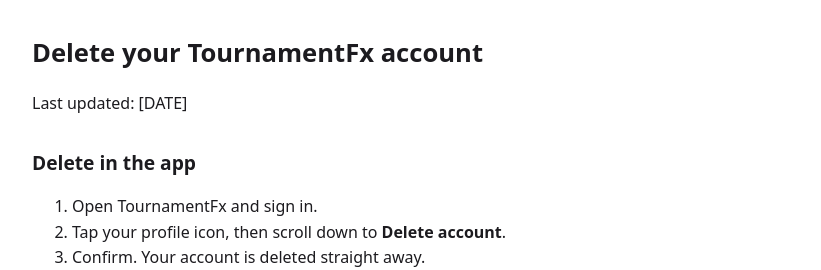
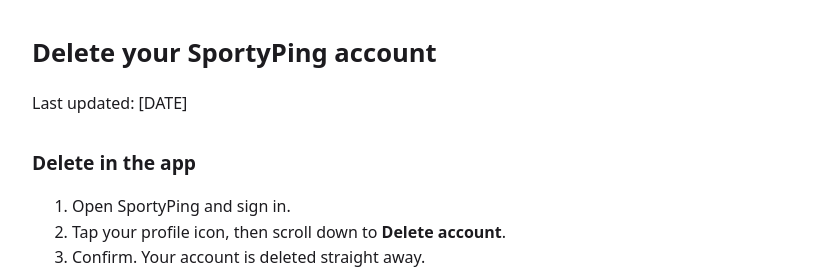
Before and after one commit to TournamentFx/TournamentFx, a plain HTML site: page delete-account.html in a window 1280 px wide. Shown: the top 270 px of the page, without its empty margins (228-1049 px from the left). Drawn offline with Linux system fonts and the light colour scheme.

Commit message:
Update account references from TournamentFx to SportyPing

```diff
--- a/delete-account.html
+++ b/delete-account.html
@@ -3,7 +3,7 @@
 <head>
   <meta charset="utf-8">
   <meta name="viewport" content="width=device-width, initial-scale=1">
-  <title>Delete your TournamentFx account</title>
+  <title>Delete your SportyPing account</title>
   <style>
     :root { color-scheme: light dark; }
     body { font-family: system-ui, sans-serif; line-height: 1.6; max-width: 760px; margin: 0 auto; padding: 16px; color: #1c1b1f; background: #ffffff; }
@@ -17,12 +17,12 @@
   </style>
 </head>
 <body>
-  <h1>Delete your TournamentFx account</h1>
+  <h1>Delete your SportyPing account</h1>
   <p>Last updated: [DATE]</p>
 
   <h2>Delete in the app</h2>
   <ol>
-    <li>Open TournamentFx and sign in.</li>
+    <li>Open SportyPing and sign in.</li>
     <li>Tap your profile icon, then scroll down to <strong>Delete account</strong>.</li>
     <li>Confirm. Your account is deleted straight away.</li>
   </ol>
```
